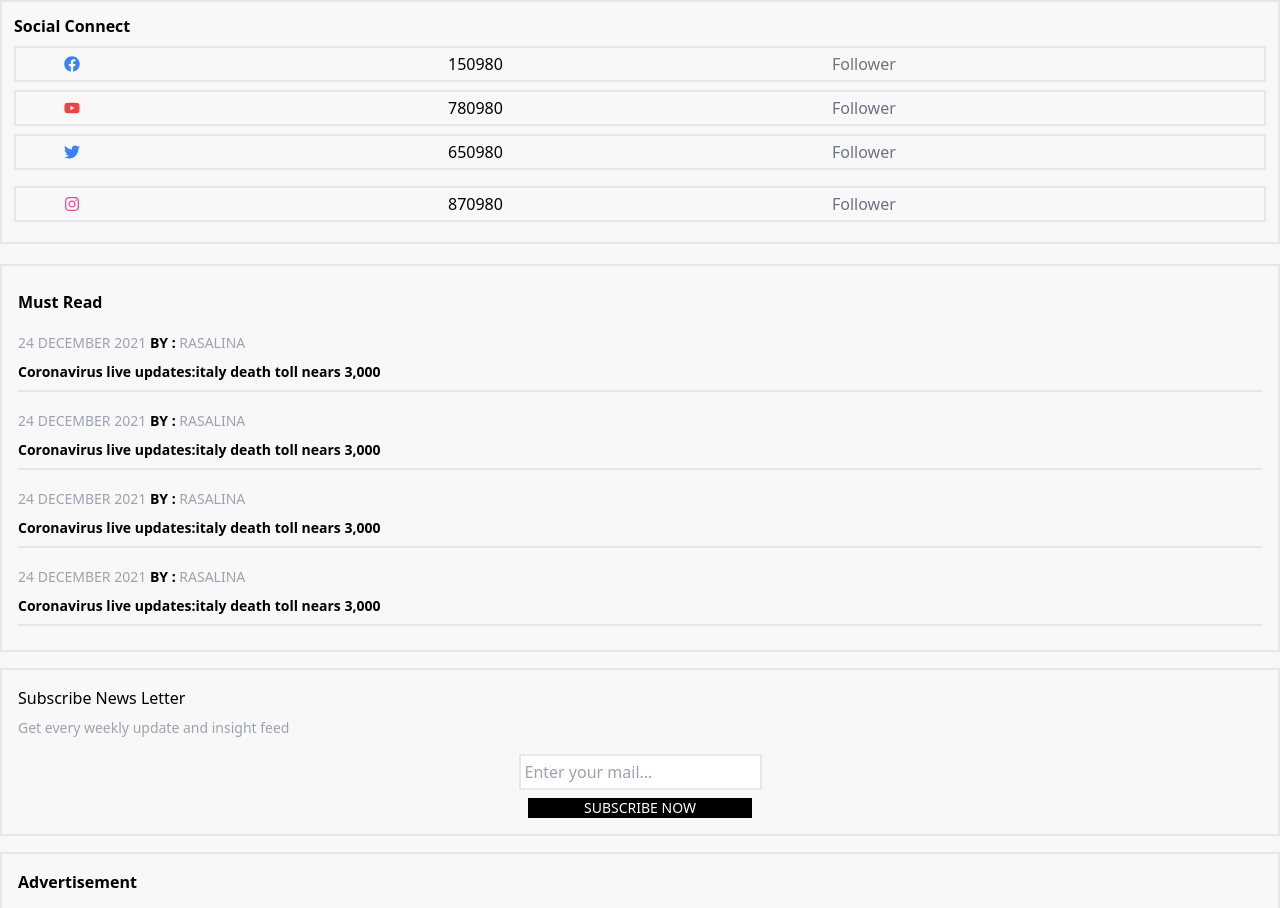
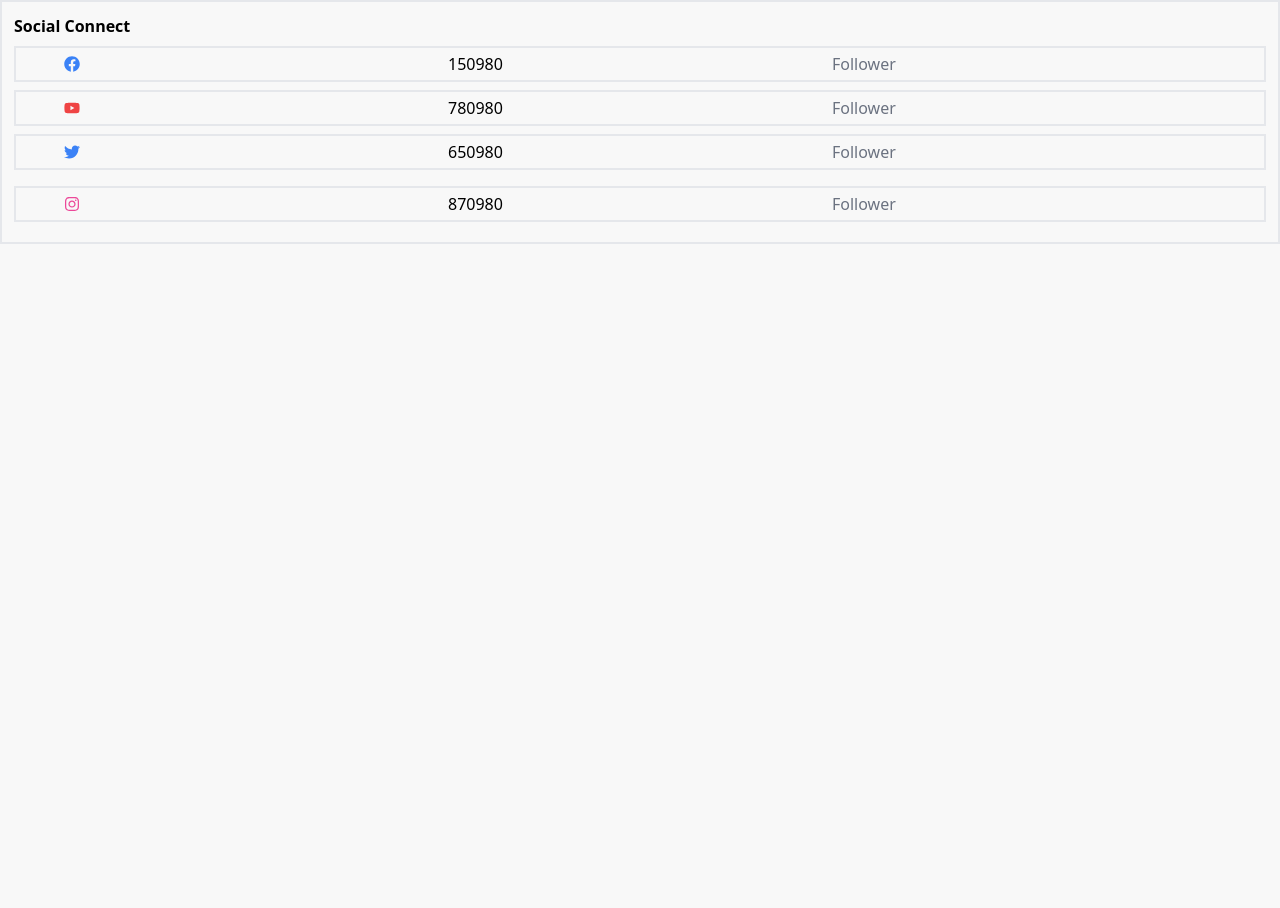
Before and after one commit to Krikor-Greg-Markarian/press71, a Next.js app: page /details/Socialconnect in a window 1280 px wide. Shown: the top 908 px of the page. After the commit the page ends 800 px from the top, so only its background shows below. Built offline with nearby package versions, Linux system fonts and the light colour scheme; grey boxes are pictures that could not be loaded.

Commit message:
social connect section

```diff
--- a/pages/details/Socialconnect.js
+++ b/pages/details/Socialconnect.js
@@ -86,23 +86,11 @@ function Socialconnect() {
           </div>
         </div>
 
-        <div className="border-2 p-4">
-          <div className="container mx-auto">
-            <p className="font-bold pt-2 pb-2">Must Read</p>
-            <Mustread />
-            <Mustread />
-            <Mustread />
-            <Mustread />
-          </div>
-        </div>
 
-        <div className="border-2 mt-4">
-          <Subscribenwletter />
-        </div>
 
-        <div className="border-2 mt-4">
-          <ADvertisement />
-        </div>
+
+
+
       </div>
 
   );
```
